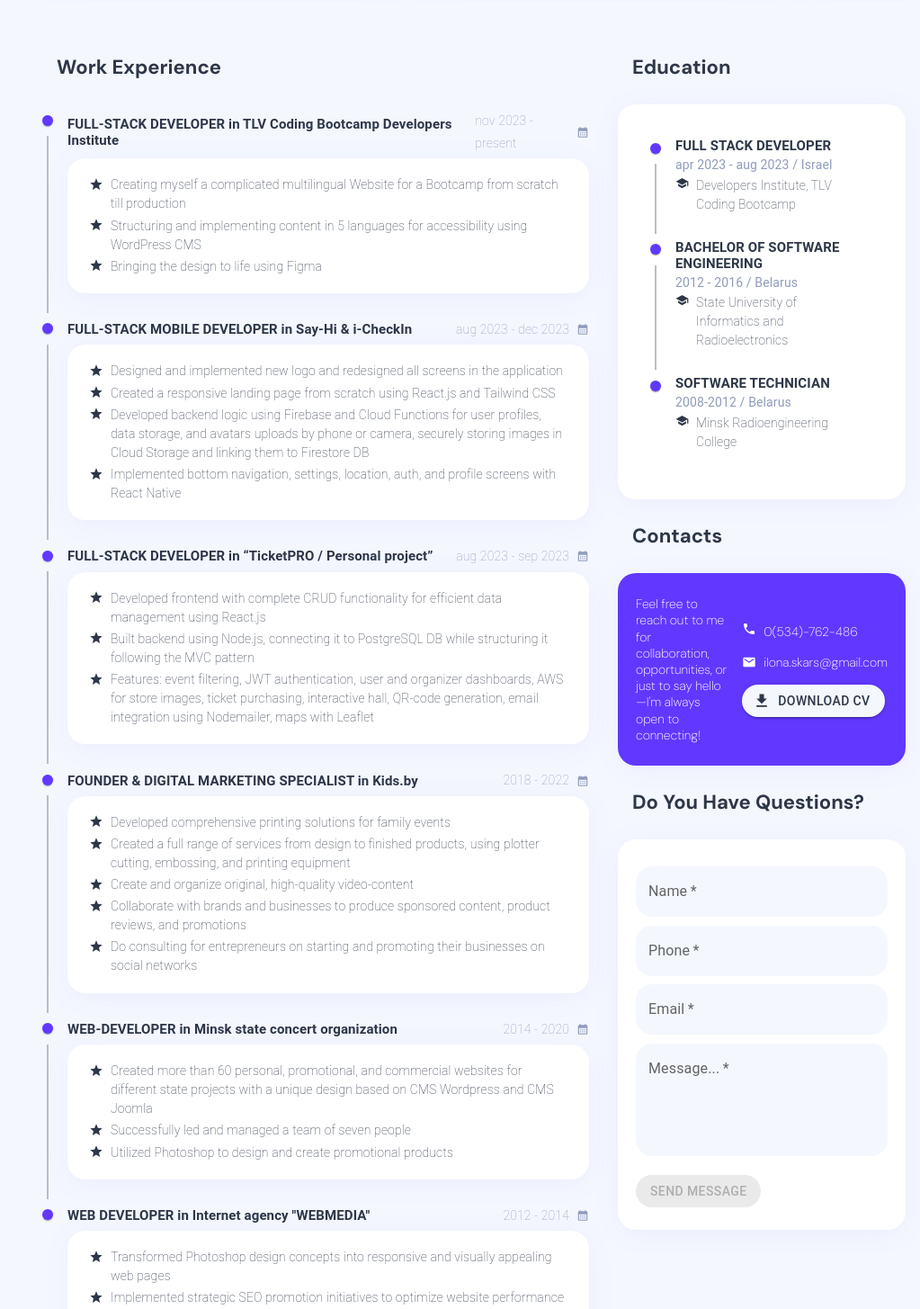
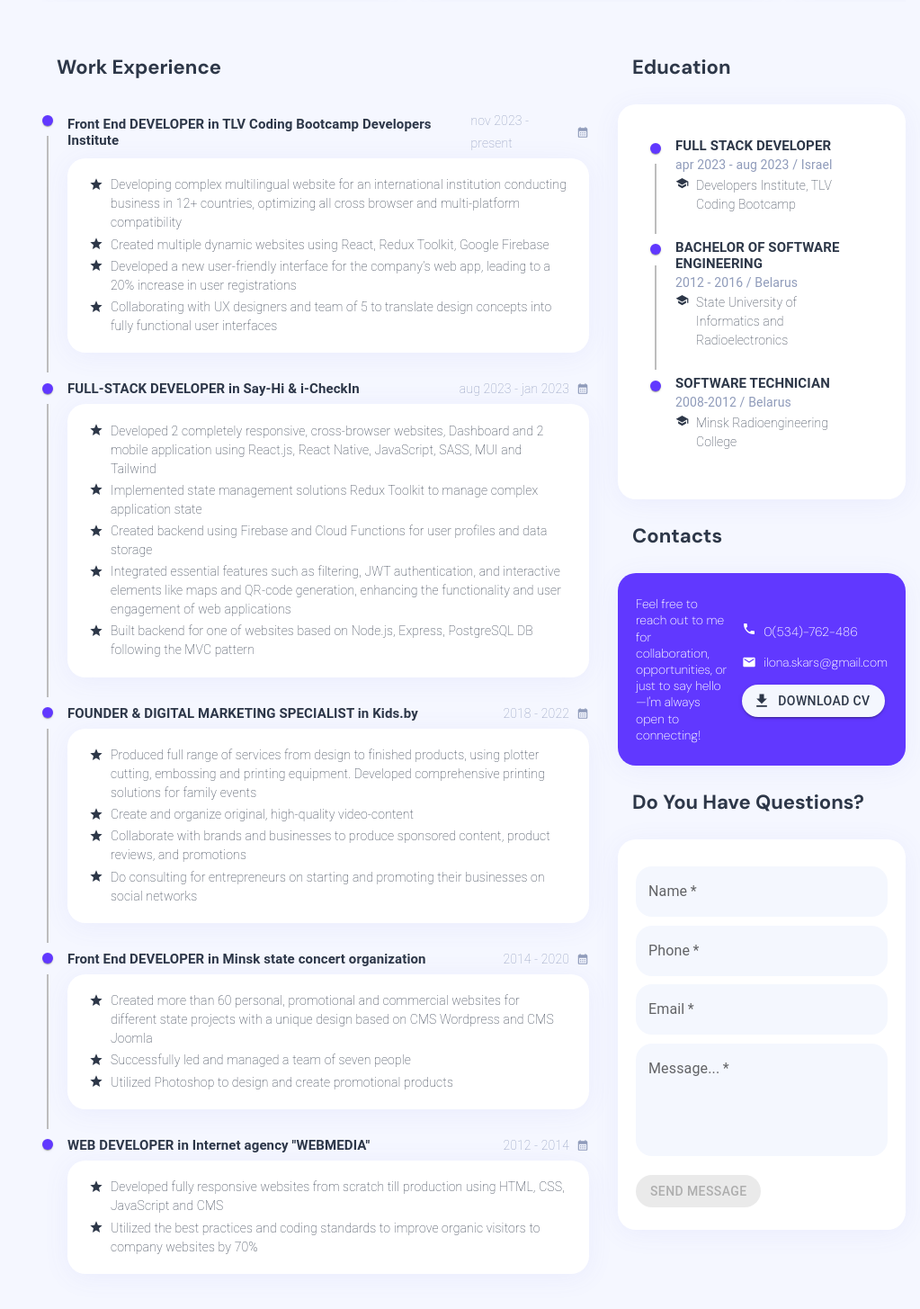
Before and after one commit to IlonaSkargovskaia/folio, a React (Create React App) app: page / in a window 1280 px wide. Shown: the part 1480-2935 px from the top of the page at 90% size, without its empty margins (257-1280 px from the left). Built offline with nearby package versions, Linux system fonts and the light colour scheme.

Commit message:
fix: check we

```diff
--- a/src/workExperienceData.js
+++ b/src/workExperienceData.js
@@ -1,36 +1,27 @@
 export const workExperienceData = [
     {
-        title: "FULL-STACK DEVELOPER",
+        title: "Front End DEVELOPER",
         year: "nov 2023 - present",
         company: "TLV Coding Bootcamp Developers Institute",
         country: "Israel",
         description: [
-            "Creating myself a complicated multilingual Website for a Bootcamp from scratch till production",
-            "Structuring and implementing content in 5 languages for accessibility using WordPress CMS",
-            "Bringing the design to life using Figma",
-        ],
-    },
-    {
-        title: "FULL-STACK MOBILE DEVELOPER",
-        year: "aug 2023 - dec 2023",
-        company: "Say-Hi & i-CheckIn",
-        country: "Israel",
-        description: [
-            "Designed and implemented new logo and redesigned all screens in the application",
-            "Created a responsive landing page from scratch using React.js and Tailwind CSS",
-            "Developed backend logic using Firebase and Cloud Functions for user profiles, data storage, and avatars uploads by phone or camera, securely storing images in Cloud Storage and linking them to Firestore DB",
-            "Implemented bottom navigation, settings, location, auth, and profile screens with React Native",
+            "Developing complex multilingual website for an international institution conducting business in 12+ countries, optimizing all cross browser and multi-platform compatibility",
+            "Created multiple dynamic websites using React, Redux Toolkit, Google Firebase",
+            "Developed a new user-friendly interface for the company’s web app, leading to a 20% increase in user registrations",
+            "Collaborating with UX designers and team of 5 to translate design concepts into fully functional user interfaces",
         ],
     },
     {
         title: "FULL-STACK DEVELOPER",
-        year: "aug 2023 - sep 2023",
-        company: "“TicketPRO / Personal project”",
+        year: "aug 2023 - jan 2023",
+        company: "Say-Hi & i-CheckIn",
         country: "Israel",
         description: [
-            "Developed frontend with complete CRUD functionality for efficient data management using React.js",
-            "Built backend using Node.js, connecting it to PostgreSQL DB while structuring it following the MVC pattern",
-            "Features: event filtering, JWT authentication, user and organizer dashboards, AWS for store images, ticket purchasing, interactive hall, QR-code generation, email integration using Nodemailer, maps with Leaflet",
+            "Developed 2 completely responsive, cross-browser websites, Dashboard and 2 mobile application using React.js, React Native, JavaScript, SASS, MUI and Tailwind",
+            "Implemented state management solutions Redux Toolkit to manage complex application state",
+            "Created backend using Firebase and Cloud Functions for user profiles and data storage",
+            "Integrated essential features such as filtering, JWT authentication, and interactive elements like maps and QR-code generation, enhancing the functionality and user engagement of web applications",
+            "Built backend for one of websites based on Node.js, Express, PostgreSQL DB following the MVC pattern",
         ],
     },
     {
@@ -39,20 +30,19 @@ export const workExperienceData = [
         company: "Kids.by",
         country: "Belarus",
         description: [
-            "Developed comprehensive printing solutions for family events",
-            "Created a full range of services from design to finished products, using plotter cutting, embossing, and printing equipment",
+            "Produced full range of services from design to finished products, using plotter cutting, embossing and printing equipment. Developed comprehensive printing solutions for family events",
             "Create and organize original, high-quality video-content",
             "Collaborate with brands and businesses to produce sponsored content, product reviews, and promotions",
             "Do consulting for entrepreneurs on starting and promoting their businesses on social networks",
         ],
     },
     {
-        title: "WEB-DEVELOPER",
+        title: "Front End DEVELOPER",
         year: "2014 - 2020",
         company: "Minsk state concert organization",
         country: "Belarus",
         description: [
-            "Created more than 60 personal, promotional, and commercial websites for different state projects with a unique design based on CMS Wordpress and CMS Joomla",
+            "Created more than 60 personal, promotional and commercial websites for different state projects with a unique design based on CMS Wordpress and CMS Joomla",
             "Successfully led and managed a team of seven people",
             "Utilized Photoshop to design and create promotional products",
         ],
@@ -63,8 +53,8 @@ export const workExperienceData = [
         company: 'Internet agency "WEBMEDIA"',
         country: "Belarus",
         description: [
-            "Transformed Photoshop design concepts into responsive and visually appealing web pages",
-            "Implemented strategic SEO promotion initiatives to optimize website performance and increase organic visibility",
+            "Developed fully responsive websites from scratch till production using HTML, CSS, JavaScript and CMS",
+            "Utilized the best practices and coding standards to improve organic visitors to company websites by 70%",
         ],
     },
 ];
```
